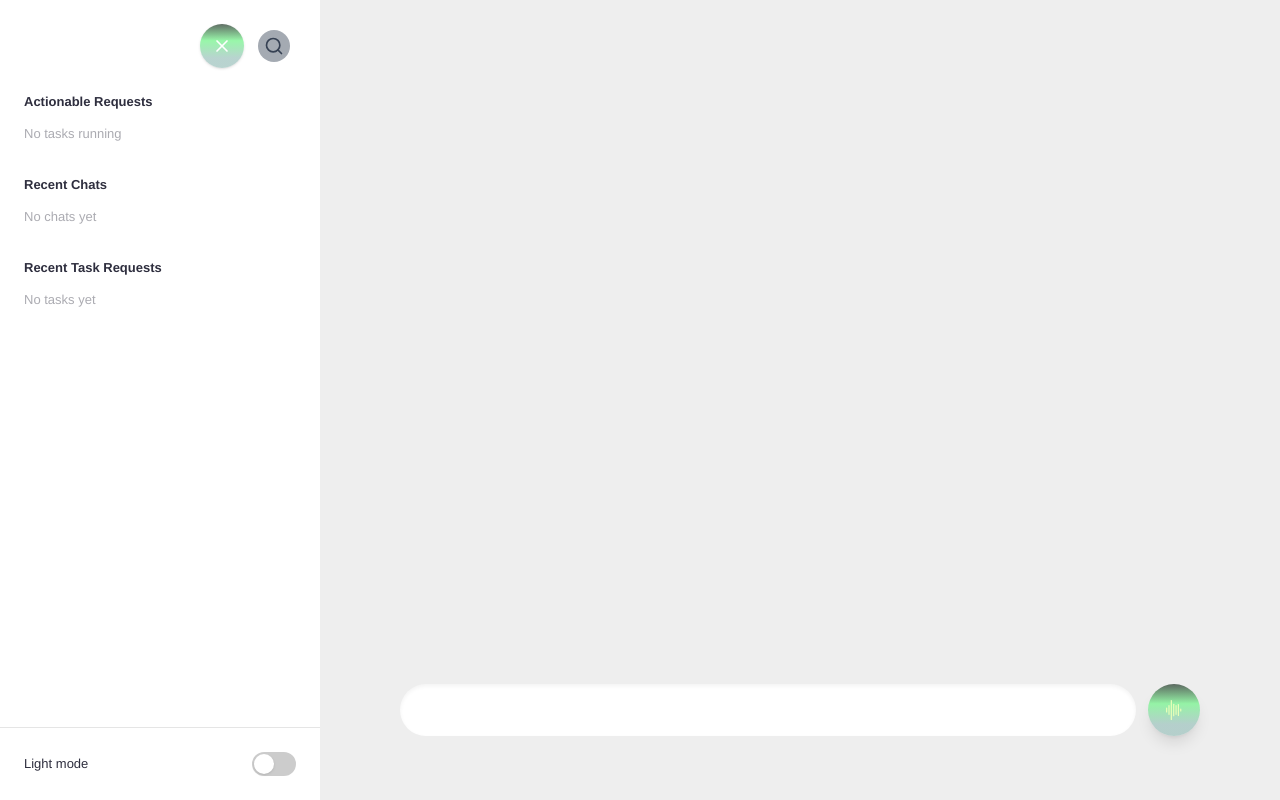
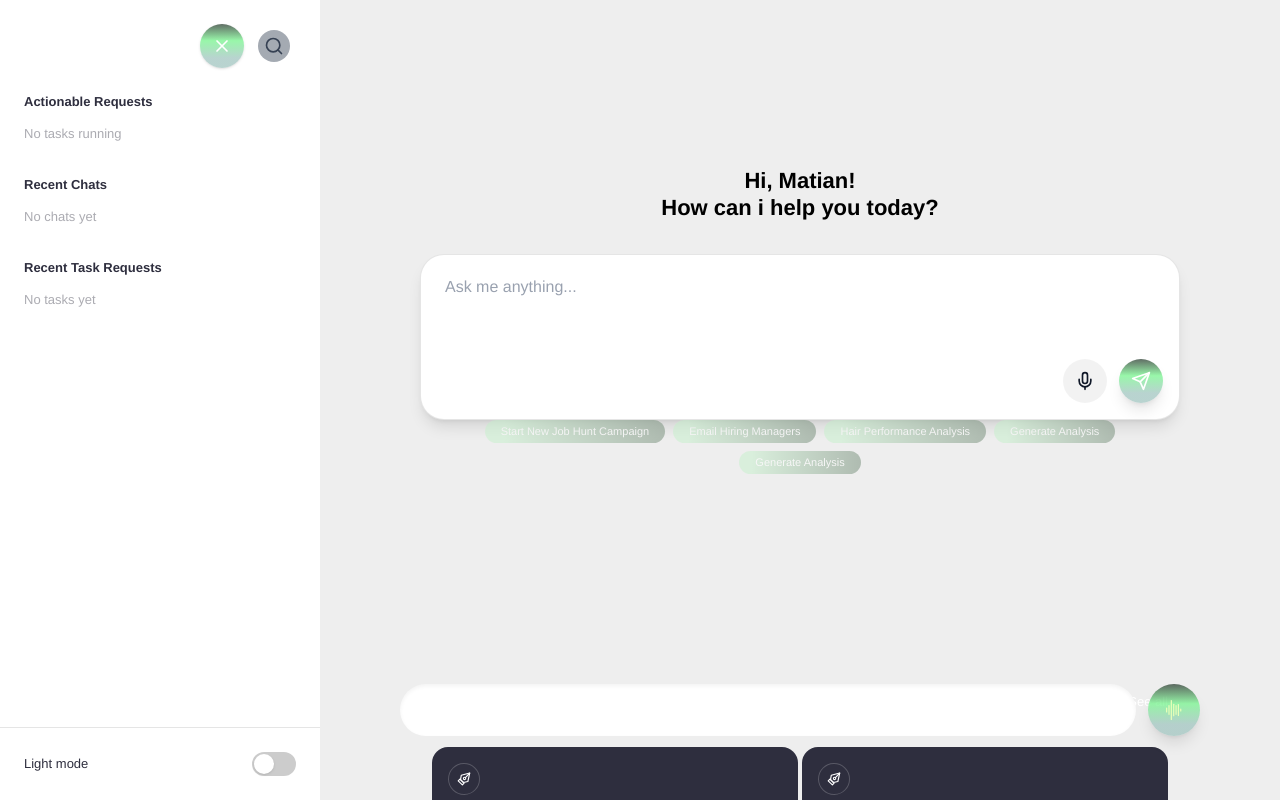
Before and after one commit to Nisha-developers/Zymm-design-, a React (Vite) app: page / in a window 1280 px wide. Shown: the top 800 px of the page. Built offline with nearby package versions, Linux system fonts and the light colour scheme.

Commit message:
Update ChatInterface.jsx

```diff
--- a/src/components/ChatInterface.jsx
+++ b/src/components/ChatInterface.jsx
@@ -80,7 +80,7 @@ export default function ChatInterface({
   return (
     <div className="flex min-h-screen flex-col">
       <div className={`px-4 ${isHomepageChat && messages.length === 0 ? '' : 'pt-20'} pb-28`}>
-        {messages.length === 0 && emptyState}
+                {messages.length === 0 && (typeof emptyState === 'function' ? emptyState({ onSend: handleSend }) : emptyState)}
                 {messages.map((msg, i) => (
           <ChatMessage
             key={msg.id}
```
